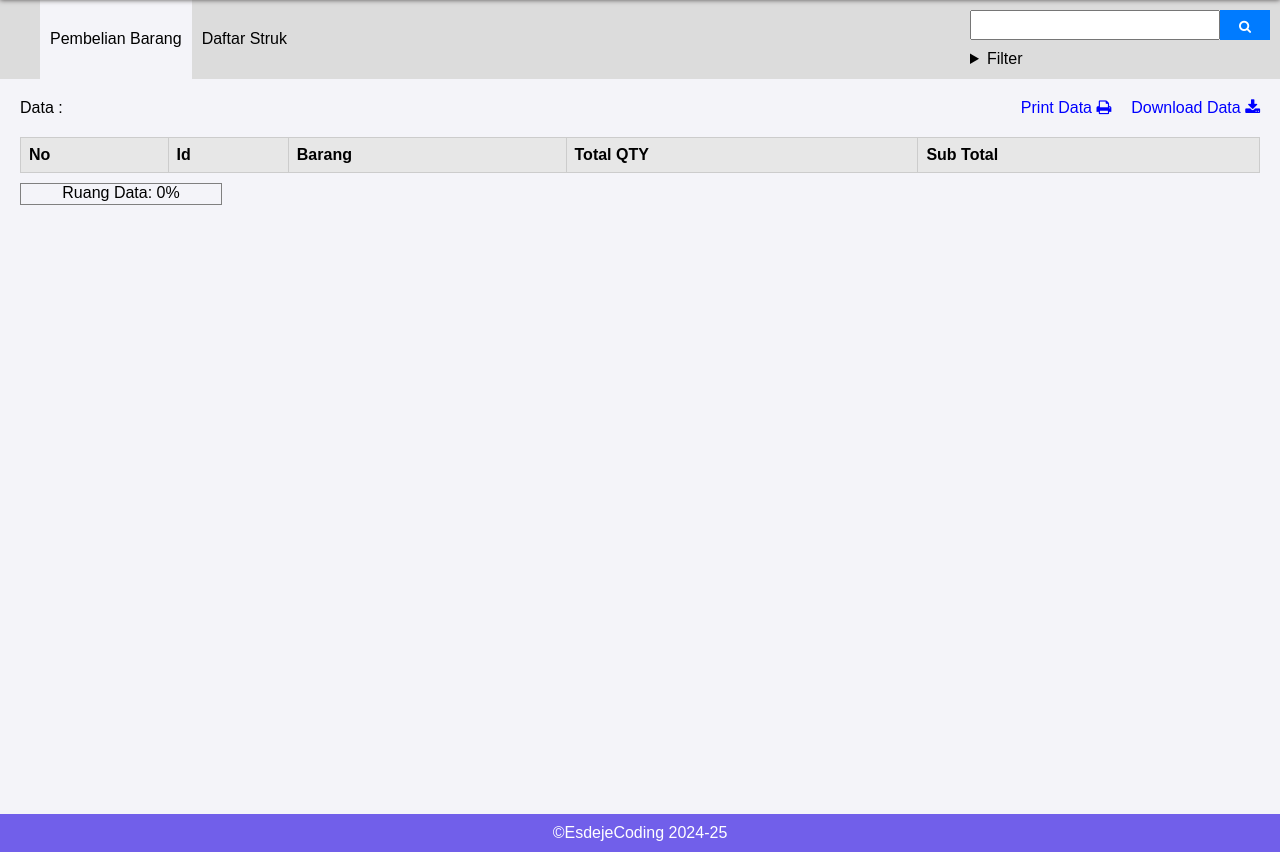
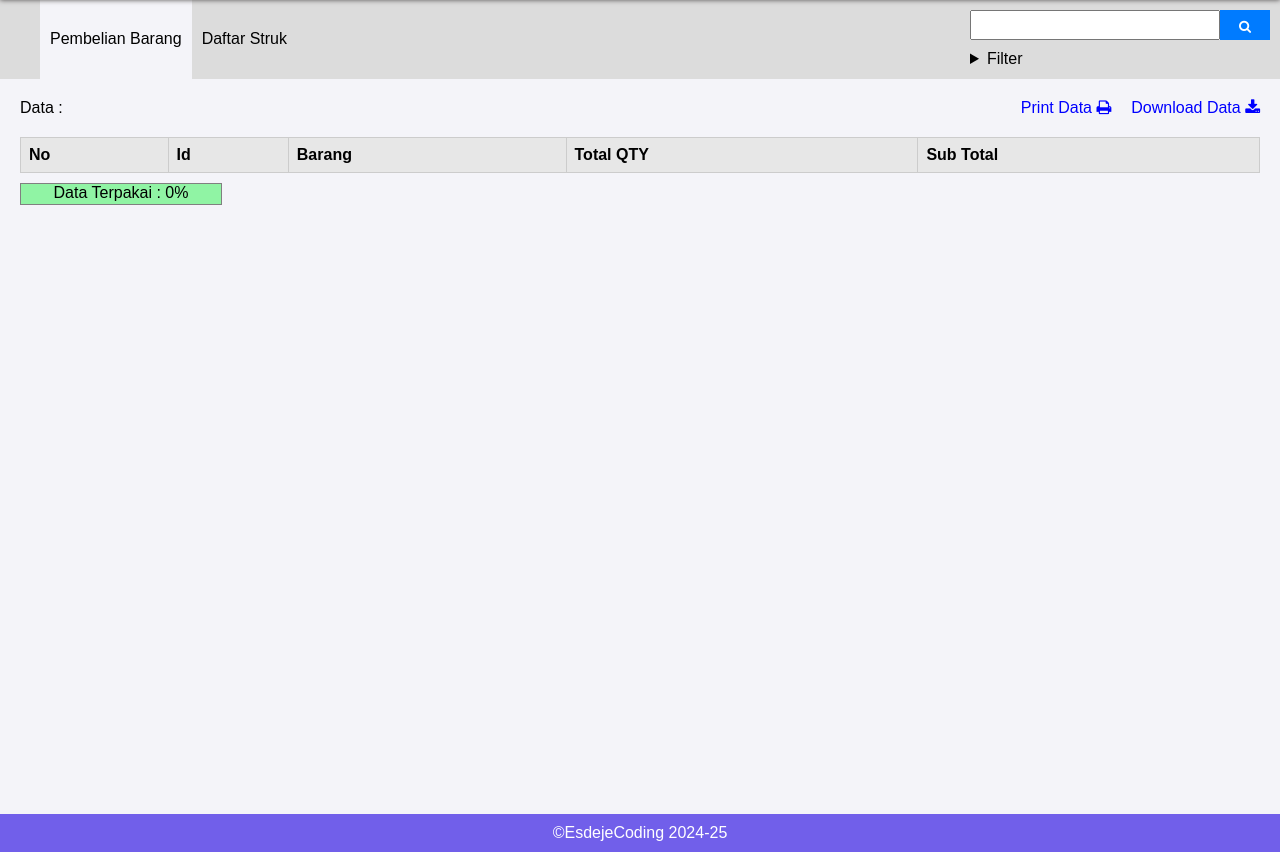
Before and after one commit to EsdejeCoding/kasir, a plain HTML site: page laporan.html in a window 1280 px wide. Shown: the part 78-930 px from the top of the page. Drawn offline with Linux system fonts and the light colour scheme.

Commit message:
perbaikan sedikit

```diff
--- a/laporan.html
+++ b/laporan.html
@@ -91,7 +91,7 @@
           </div>
           <div class="indicator-wrap ">
             <div class="indicator-bar"></div>
-            <center class="indicator-value">Ruang Data : 0%</center>
+            <center class="indicator-value">Data Terpakai : 0%</center>
           </div>
         </main>
         <footer>©EsdejeCoding 2024-25</footer>
@@ -200,8 +200,9 @@
                 (LengthData(GetSet_DataLocalHarga('get')) +
                 LengthData(GetSet_DataLocalStruk('get')) +
                 LengthData(localStorage.getItem('profil-kasir'))) / 4980000) * 100
-                indicatorWrap.children[0].style = `width:${parseFloat(dataLength.toFixed(2))}%`
-                indicatorWrap.children[1].innerHTML = `Ruang Data: ${parseFloat(dataLength.toFixed(2))}%`
+
+                indicatorWrap.children[0].style = `width:${parseFloat(dataLength > 100 ? 100 : dataLength.toFixed(2))}%`
+                indicatorWrap.children[1].innerHTML = `Data Terpakai : ${parseFloat(dataLength > 100 ? 100 : dataLength.toFixed(2))}%`
               }
               IndicatorData()
 
--- a/style/laporan-style.css
+++ b/style/laporan-style.css
@@ -110,9 +110,10 @@
     height: 20px;
     position: relative;
     margin: 10px 0;
+    background: #90f4a4;
 }
 .indicator-bar{
-  background: #55e56b;
+  background: #f49c36;
   height: inherit;
 }
 .indicator-value{
```
Also changed, not shown: daftar-struk.html (+4 -3 lines).
